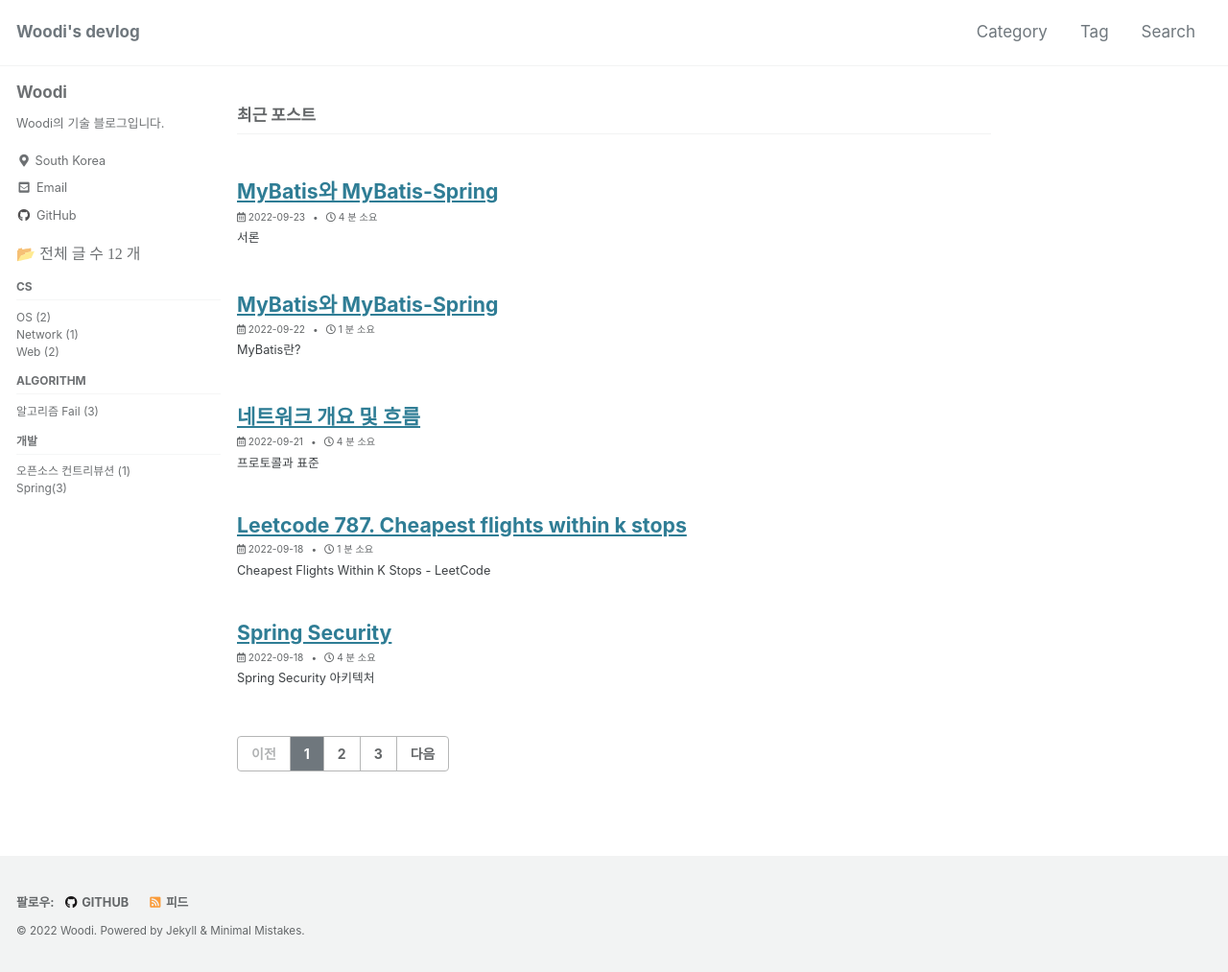
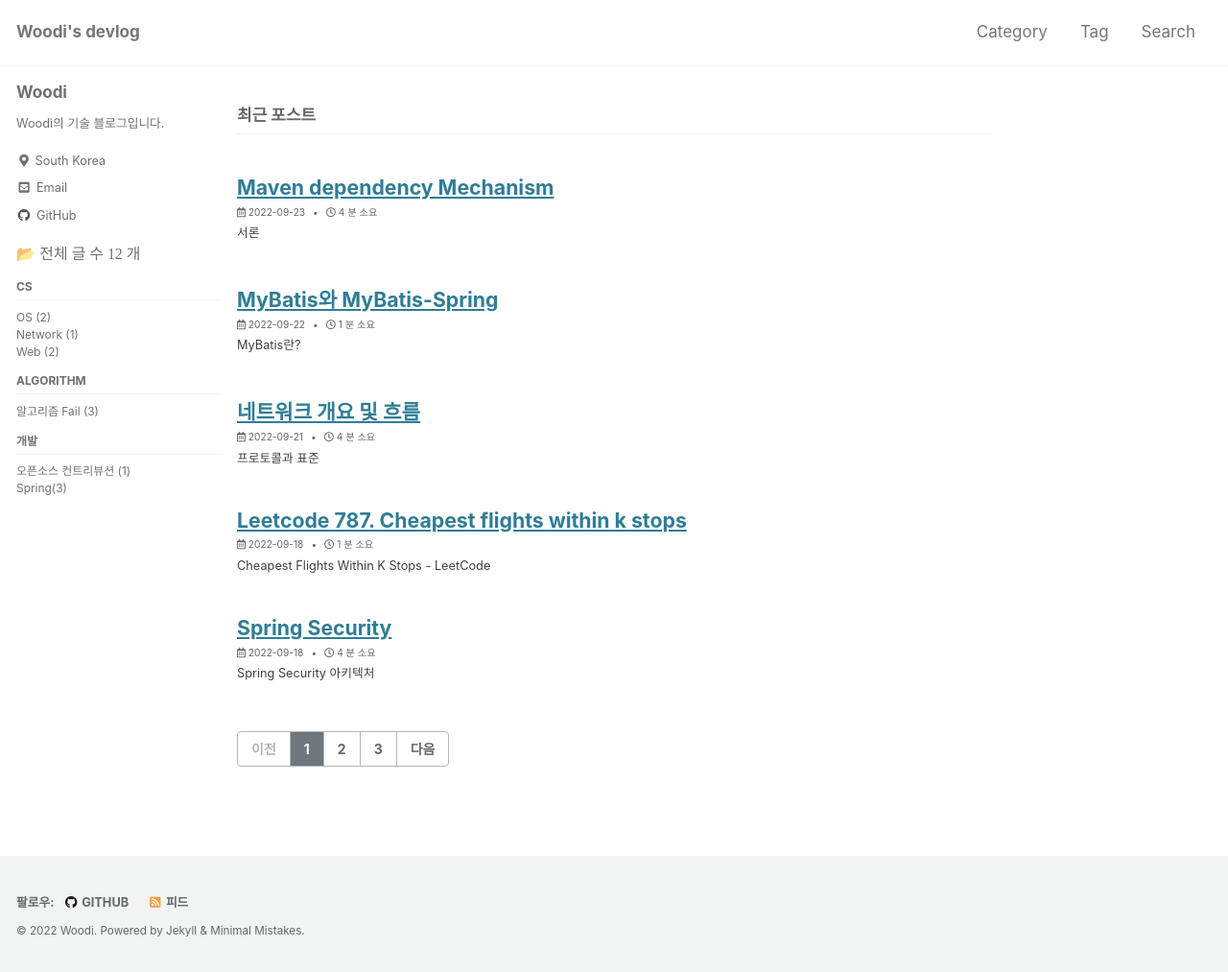
Before and after one commit to kkoldduck2/kkoldduck2.github.io, a Jekyll site: the page built from index.html, in a window 1280 px wide and 1013 px high. Shown: the whole window at 96% size. Built offline with Jekyll 4.4.1, drawn with Linux system fonts in a browser that asks for light colours; cached includes are drawn as plain includes; the list of posts is cut into pages by our own code.

Commit message:
Update 2022-09-23-Maven_dependency_mechanism.md

```diff
--- a/_posts/2022-09-23-Maven_dependency_mechanism.md
+++ b/_posts/2022-09-23-Maven_dependency_mechanism.md
@@ -1,8 +1,8 @@
 ---
 layout: single
-title:  "MyBatis와 MyBatis-Spring "
+title:  "Maven dependency Mechanism"
 categories: spring
-tag: [web, mybatis, spring]
+tag: [web, maven, spring]
 toc: true
 author_profile: true
 ---
```
